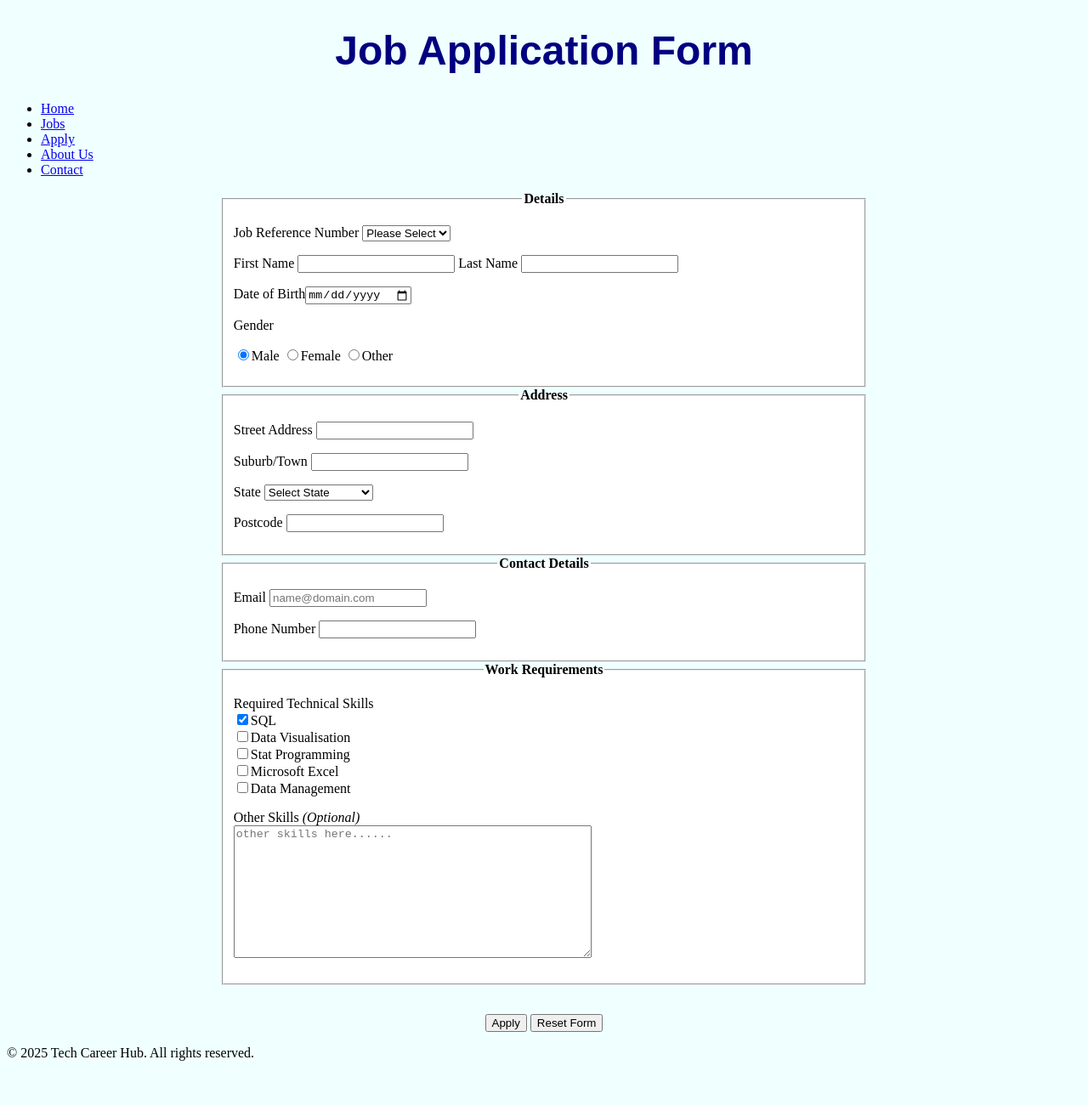
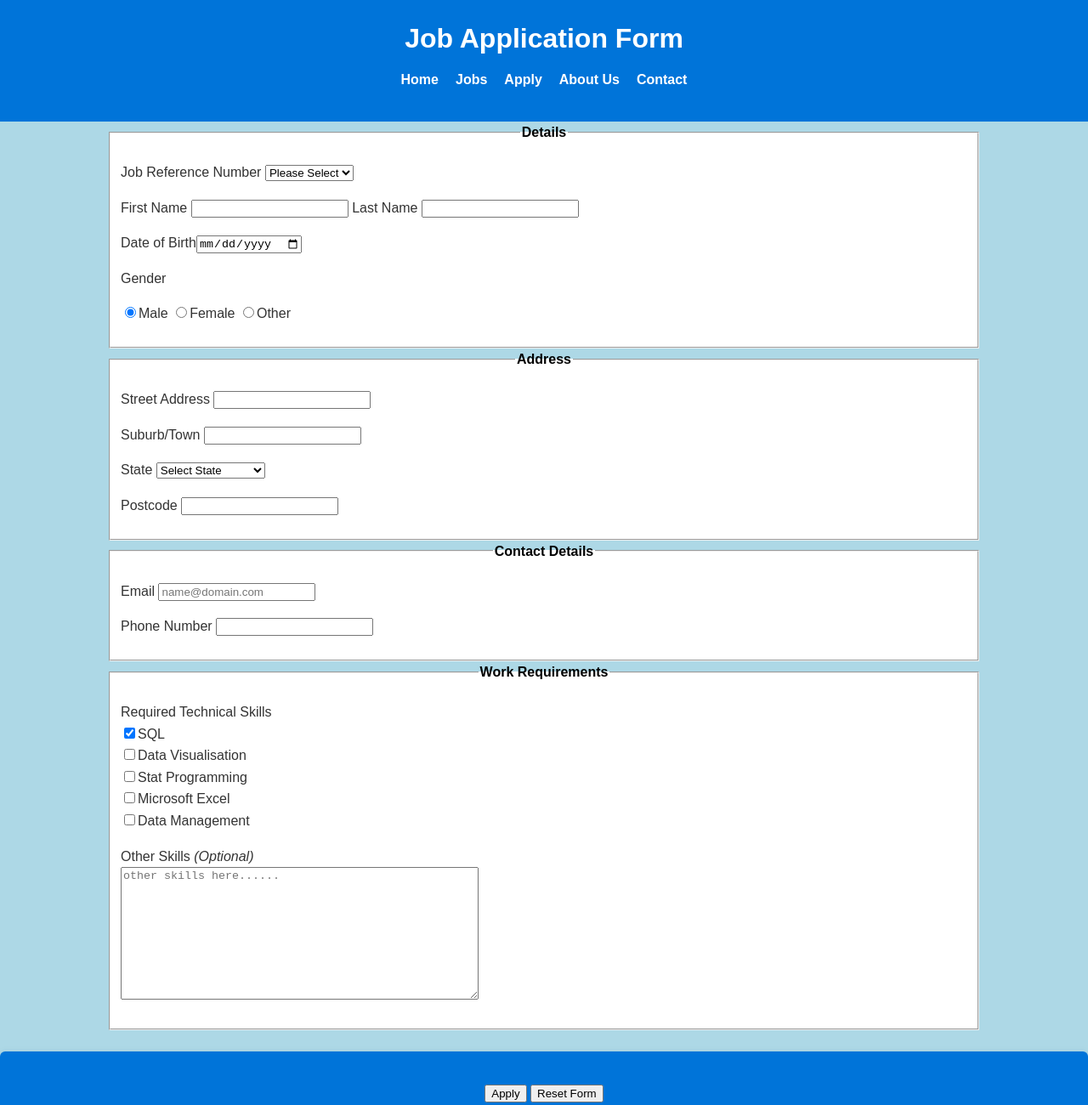
Before and after one commit to julian-saric/project1, a plain HTML site: page project1/apply.html in a window 1280 px wide. Shown: the top 1300 px of the page at 85% size. Before the commit the page ends 1264 px from the top, so only its background shows below. Drawn offline with Linux system fonts and the light colour scheme.

Commit message:
added jobs css to file

```diff
--- a/styles/styles.css
+++ b/styles/styles.css
@@ -12,10 +12,92 @@ description: index.html, jobs.html, apply.html, about.html
 
 /* ----- jobs.hmtl ----- */
 
+body {
+    font-family: Arial, sans-serif;
+    margin: 0;
+    padding: 0;
+    line-height: 1.6;
+    background-color: #f9f9f9;
+    color: #333;
+}
 
+/* Header styling */
+header {
+    background-color: #0074D9;
+    color: white;
+    padding: 20px 10px;
+    text-align: center;
+}
+
+header h1 {
+    margin: 0;
+}
+
+nav ul.menu {
+    list-style: none;
+    padding: 0;
+    display: flex;
+    justify-content: center;
+    gap: 20px;
+    margin-top: 10px;
+}
+
+nav ul.menu li a {
+    color: white;
+    text-decoration: none;
+    font-weight: bold;
+}
+
+nav ul.menu li a:hover {
+    text-decoration: underline;
+}
+
+/* Main content */
+main {
+    padding: 20px;
+    display: flex;
+    flex-direction: column;
+    gap: 30px;
+}
+
+/* Section */
+section {
+    background: white;
+    padding: 20px;
+    border-radius: 6px;
+    box-shadow: 0 0 8px rgba(0,0,0,0.05);
+}
+
+/* Aside */
+aside {
+    float: right;
+    width: 25%;
+    border: 2px solid #ccc;
+    padding: 15px;
+    margin-top: 20px;
+    background-color: #f1f1f1;
+}
+
+/* Footer */
+footer {
+    background-color: #333;
+    color: #eee;
+    text-align: center;
+    padding: 10px;
+    font-size: 0.8em;
+}
+
+/* Headings style on jobs.html */
+section h2 {
+    font: small-caps bold 1.5em/1.2 Arial, sans-serif;
+}
+
+
+
+/* ----- apply.hmtl ----- */
 #apply_h1 {
-    color: navy;
-    font-size: 3em;
+    color: white;
+    font-size: 2em;
     font-weight: bold;
     text-align: center;
     font-family: sans-serif;
@@ -23,8 +105,8 @@ description: index.html, jobs.html, apply.html, about.html
 
 #apply_details_fieldset{
     background-color: white;
-    margin-inline-start: 20%;
-    margin-inline-end: 20%;
+    margin-inline-start: 10%;
+    margin-inline-end: 10%;
 }
 
 #apply_details{
@@ -34,8 +116,8 @@ description: index.html, jobs.html, apply.html, about.html
 
 #apply_address_fieldset{
     background-color: white;
-    margin-inline-start: 20%;
-    margin-inline-end: 20%;
+    margin-inline-start: 10%;
+    margin-inline-end: 10%;
 }
 
 #apply_address{
@@ -45,8 +127,8 @@ description: index.html, jobs.html, apply.html, about.html
 
 #apply_contact_fieldset{
     background-color: white;
-    margin-inline-start: 20%;
-    margin-inline-end: 20%;
+    margin-inline-start: 10%;
+    margin-inline-end: 10%;
 }
 
 #apply_contact{
@@ -56,8 +138,8 @@ description: index.html, jobs.html, apply.html, about.html
 
 #apply_work_fieldset{
     background-color: white;
-    margin-inline-start: 20%;
-    margin-inline-end: 20%;
+    margin-inline-start: 10%;
+    margin-inline-end: 10%;
 }
 
 #apply_work{
@@ -67,18 +149,12 @@ description: index.html, jobs.html, apply.html, about.html
 
 .apply_submitReset{
     text-align: center;
+    background-color: #0074D9;
 }
 
 body {
-    background-color: azure;
+    background-color: lightblue;
 }
 
 
-
-
-
-/* ----- apply.hmtl ----- */
-
-
-
 /* ----- about.hmtl ----- */
```
